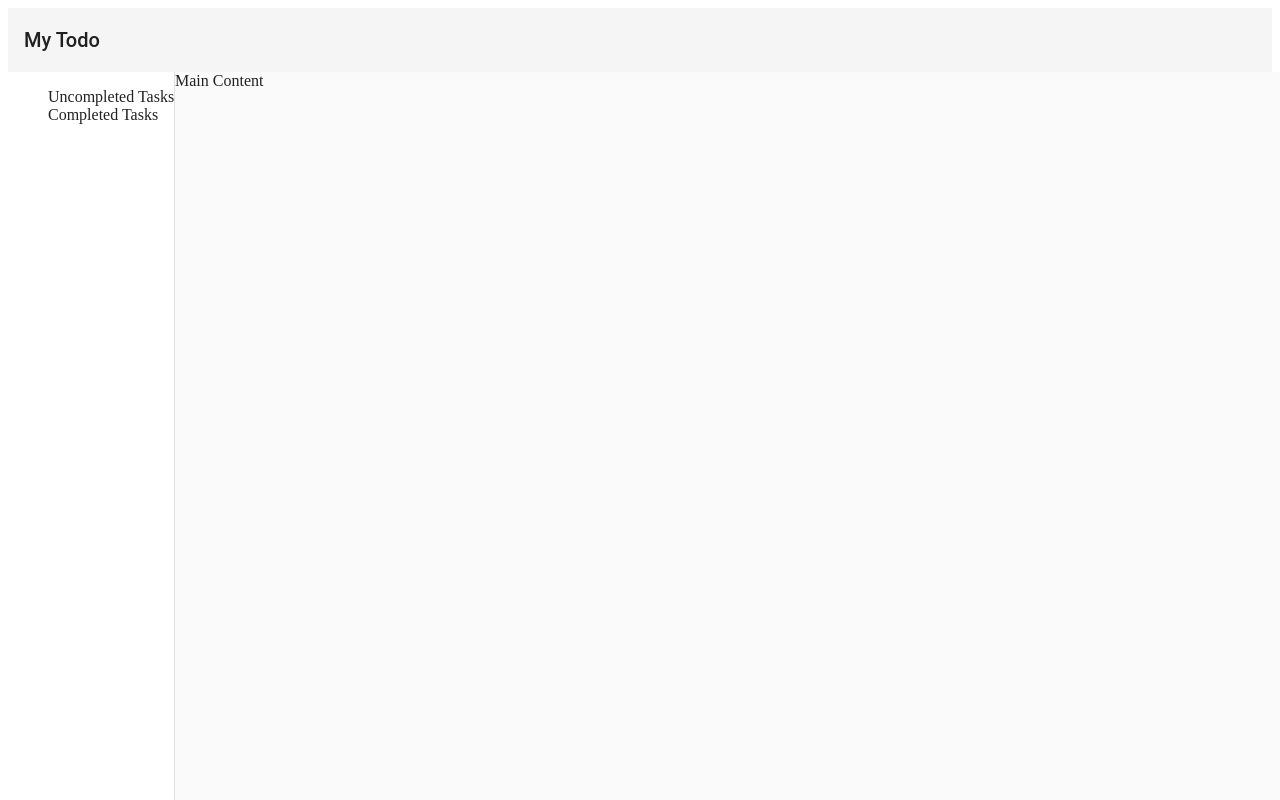
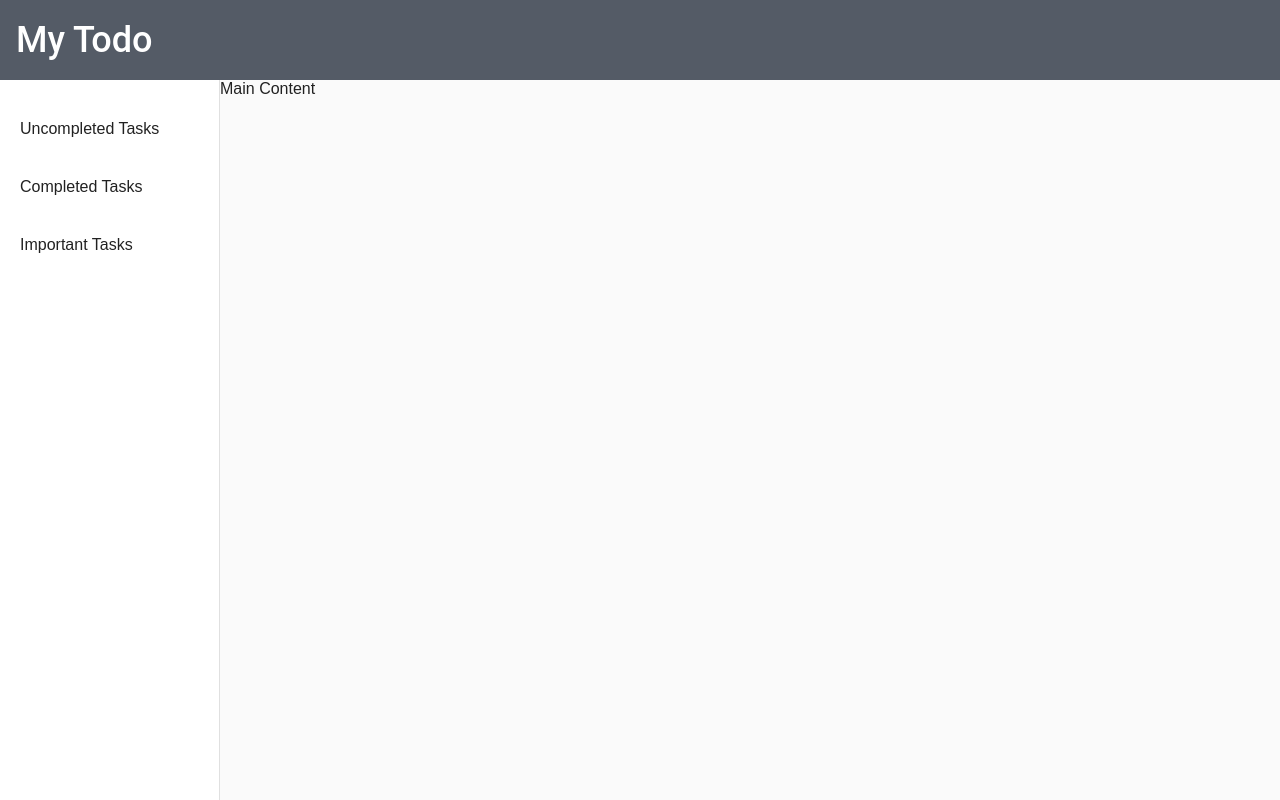
Before and after one commit to hxrxchang/learning-ngrx-app, an Angular app: page / in a window 1280 px wide. Built offline with nearby package versions, Linux system fonts and the light colour scheme.

Commit message:
set style in header and sidenav

```diff
--- a/src/app/common-components/header/header.component.css
+++ b/src/app/common-components/header/header.component.css
@@ -0,0 +1,10 @@
+mat-toolbar {
+  background: #545b66;
+  height: 80px;
+}
+
+#header-title {
+  color: white;
+  font-size: 36px;
+  /* padding: 0 0 0 20px; */
+}
--- a/src/app/common-components/header/header.component.html
+++ b/src/app/common-components/header/header.component.html
@@ -1,3 +1,3 @@
 <mat-toolbar>
-  <span>{{ headerTitie }}</span>
+  <h1 id="header-title">{{ headerTitie }}</h1>
 </mat-toolbar>
--- a/src/app/pages/main-page/main-page.component.css
+++ b/src/app/pages/main-page/main-page.component.css
@@ -1,3 +1,8 @@
+* {
+  margin: 0;
+  padding: 0;
+}
+
 mat-sidenav-container {
    position: fixed;
    height: 100%;
@@ -5,3 +10,16 @@ mat-sidenav-container {
    width: 100%;
    min-width: 100%;
 }
+
+mat-sidenav {
+  width: 220px;
+}
+
+mat-sidenav ul li {
+  padding: 40px 20px 0 20px;
+  cursor: pointer;
+}
+
+mat-sidenav ul li:hover {
+  font-weight: bold;
+}
--- a/src/app/pages/main-page/main-page.component.html
+++ b/src/app/pages/main-page/main-page.component.html
@@ -4,6 +4,7 @@
     <ul>
       <li>Uncompleted Tasks</li>
       <li>Completed Tasks</li>
+      <li>Important Tasks</li>
     </ul>
   </mat-sidenav>
   <mat-sidenav-content>
--- a/src/index.html
+++ b/src/index.html
@@ -5,7 +5,7 @@
   <title>LeaningNgrxApp</title>
   <base href="/">
 
-  <meta name="viewport" content="width=device-width, initial-scale=1">
+  <meta name="viewport" content="width=980">
   <link rel="icon" type="image/x-icon" href="favicon.ico">
   <link href="https://fonts.googleapis.com/icon?family=Material+Icons" rel="stylesheet">
 </head>
--- a/src/styles.css
+++ b/src/styles.css
@@ -1,5 +1,12 @@
 /* You can add global styles to this file, and also import other style files */
 @import "~@angular/material/prebuilt-themes/deeppurple-amber.css";
+
+body, html {
+  margin: 0;
+  padding: 0;
+  font-family: sans-serif;
+  /* background: rgb(134,230,210); */
+}
 
 ul {
  list-style: none;
```
